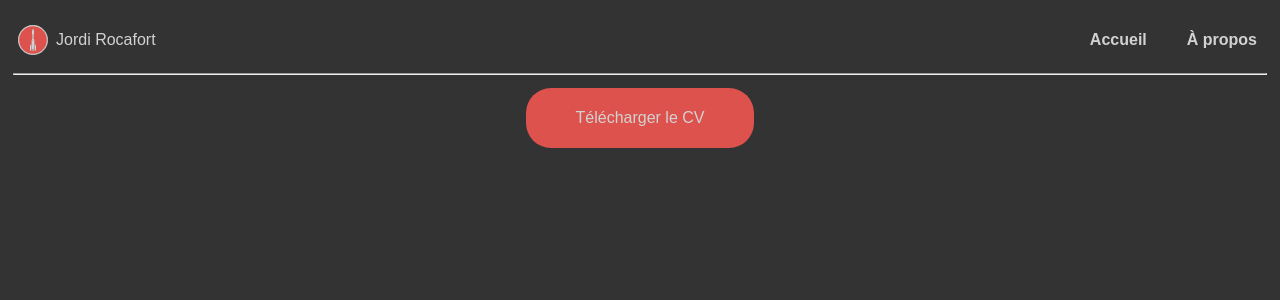
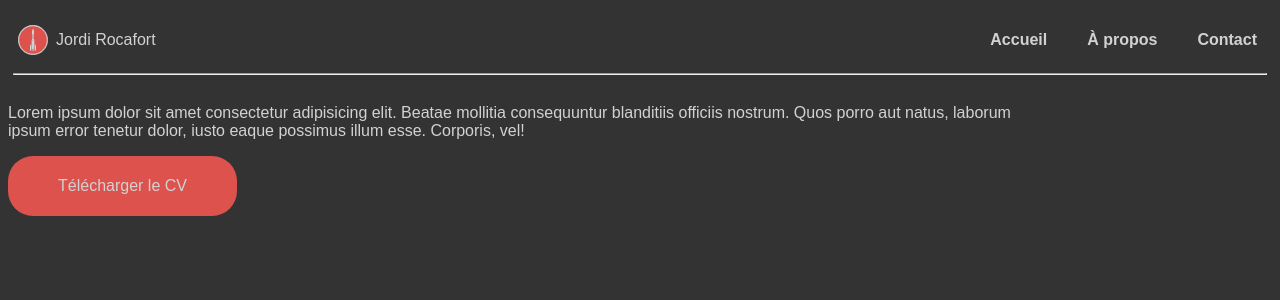
Before and after one commit to Jordi-R66/Portfolio, a PHP site: page /apropos.html in a window 1280 px wide. Shown: the top 300 px of the page. Run offline with PHP 8.4, Linux system fonts and the light colour scheme.

Commit message:
Ajout d'un lien vers la page de contact et réorganisation des sections dans la page "À propos"

```diff
--- a/site/apropos.html
+++ b/site/apropos.html
@@ -20,8 +20,6 @@
 				<p>Jordi Rocafort</p>
 			</div>
 
-			<div id="vertical_div"></div>
-
 			<nav class="navmenu">
 				<ul class="navmenu_ul">
 					<li class="navmenu_li">
@@ -34,6 +32,11 @@
 							À propos
 						</a>
 					</li>
+					<li class="navmenu_li">
+						<a href="contact.html" class="Contact_link">
+							Contact
+						</a>
+					</li>
 				</ul>
 			</nav>
 		</header>
@@ -41,7 +44,11 @@
 		<hr>
 	</div>
 
-	<div class="main-section">
+	<div id="main-section">
+
+		<div class="perso-box">
+			<p>Lorem ipsum dolor sit amet consectetur adipisicing elit. Beatae mollitia consequuntur blanditiis officiis nostrum. Quos porro aut natus, laborum ipsum error tenetur dolor, iusto eaque possimus illum esse. Corporis, vel!</p>
+		</div>
 
 		<div class="cv-box">
 			<a class="cv-box" href="resources/CV Jordi Rocafort.pdf">
--- a/site/css/apropos.css
+++ b/site/css/apropos.css
@@ -9,10 +9,9 @@ a.cv-box {
 	text-decoration: none;
 }
 
-div.main-section {
-	margin: auto;
-
-	width: fit-content;
+div.perso-box {
+	/*background-color: ;*/
+	width: 80%;
 }
 
 div.cv-box {
@@ -27,7 +26,9 @@ div.cv-box {
 	border-radius: 25px;
 }
 
-div.cv-box:hover {
+.cv-box:hover {
+	transition: 0.5s;
 	background-color: var(--dark-blue);
+	color: var(--red);
 	font-weight: bold;
 }
```
